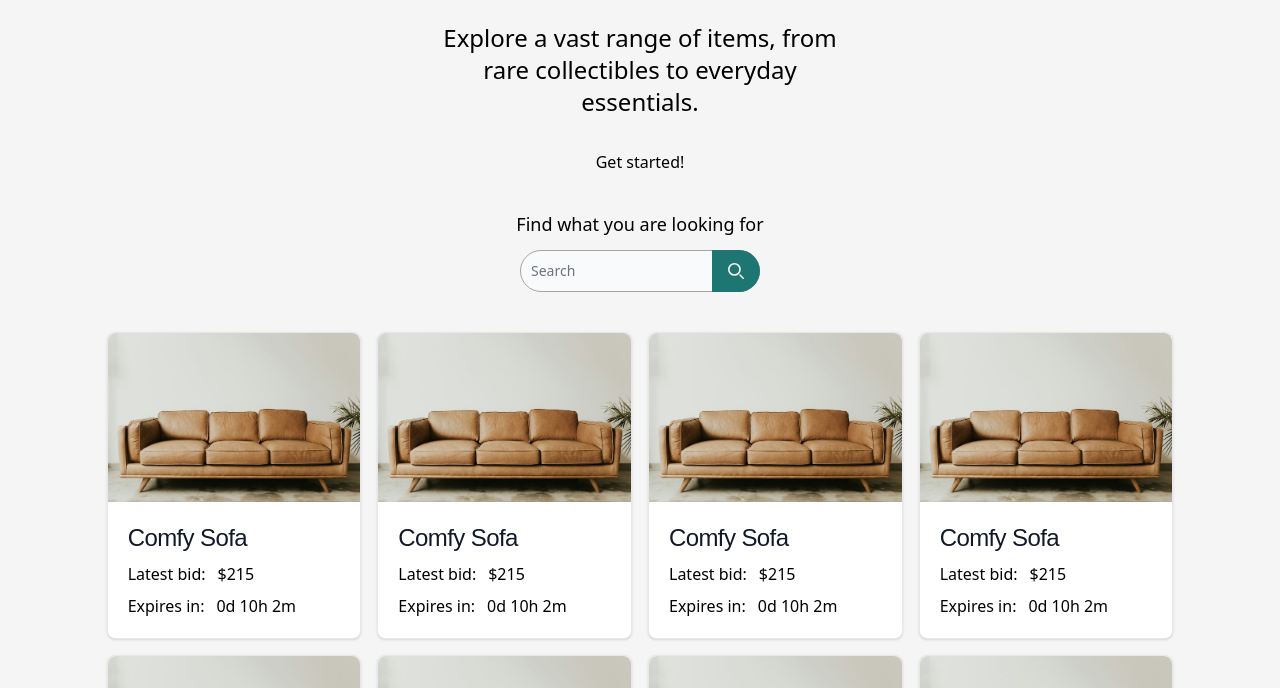
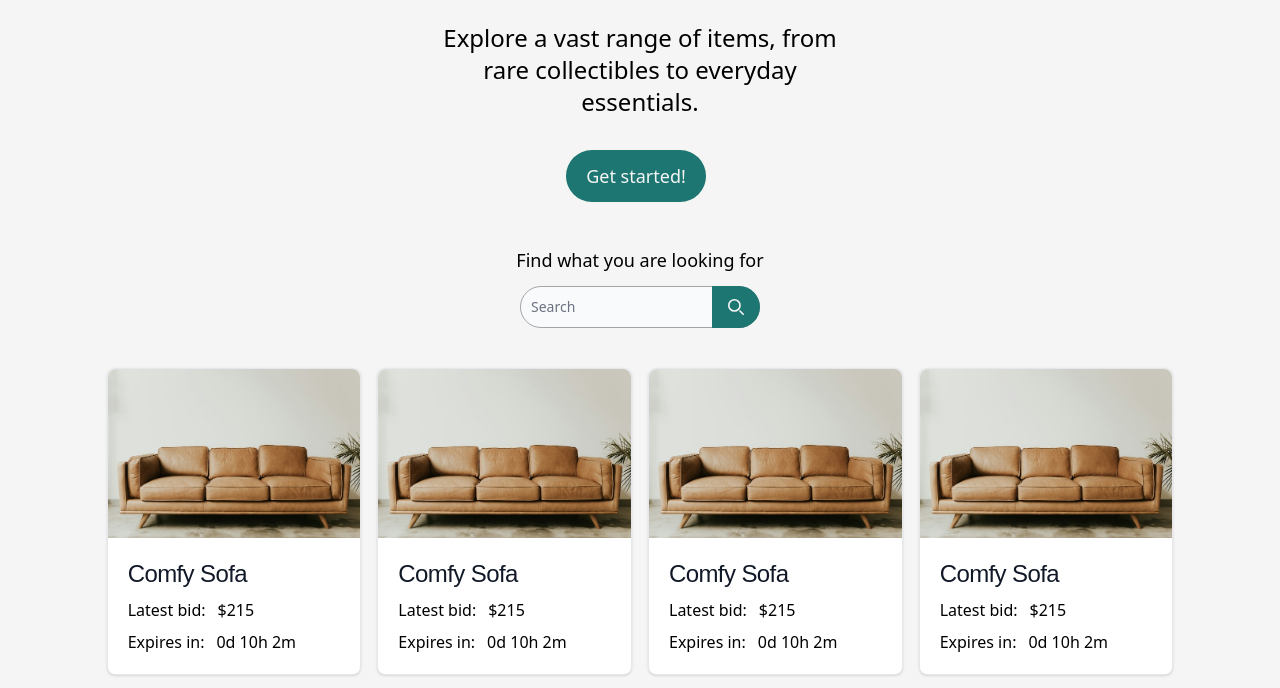
Before and after one commit to CharlotteValset/auction-site-sp2, a website built with Vite: page index.html in a window 1280 px wide. Shown: the part 74-762 px from the top of the page. Built offline with nearby package versions, Linux system fonts and the light colour scheme; a web font is replaced by a local one.

Commit message:
adds custom button class

```diff
--- a/src/css/style.css
+++ b/src/css/style.css
@@ -5,3 +5,7 @@
 .font-kodchasan {
   font-family: "Kodchasan", sans-serif;
 }
+
+.primary-button {
+  @apply text-light-grey bg-green-primary hover:bg-green-primary-hover rounded-full font-light text-lg px-5 py-3 text-center me-2 mb-2;
+}
```
